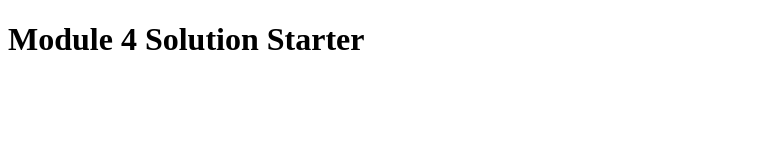
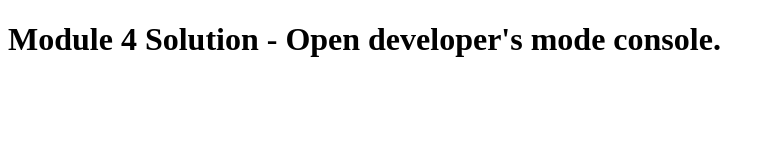
Before and after one commit to trusinski/coursera, a plain HTML site: page module4-solution/index.html in a window 1280 px wide. Shown: the whole page, without its empty margins (0-775 px from the left). Drawn offline with Linux system fonts and the light colour scheme.

Commit message:
Changes to be committed: 	modified:   module4-solution/index.html

```diff
--- a/module4-solution/index.html
+++ b/module4-solution/index.html
@@ -3,7 +3,7 @@
 
 <head>
     <meta charset="utf-8">
-    <title>Module 4 Solution - Open developer's mode console.</title>
+    <title>Module 4 Solution</title>
     <script>
         var names = []; // DO NOT REMOVE
     </script>
@@ -13,7 +13,7 @@
 </head>
 
 <body>
-    <h1>Module 4 Solution Starter</h1>
+    <h1>Module 4 Solution  - Open developer's mode console.</h1>
 </body>
 
 </html>
```
